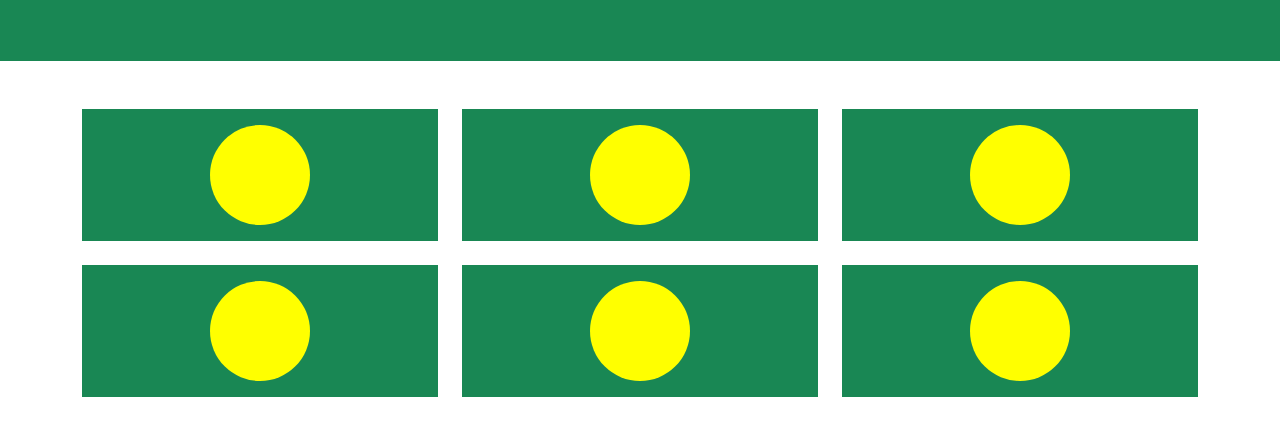
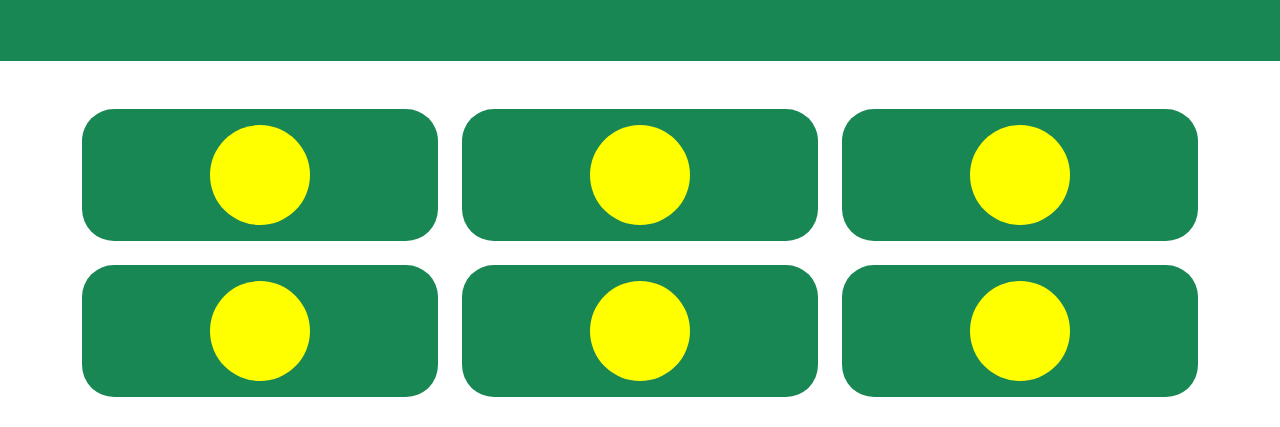
Before and after one commit to danilopiccinni/html-css-bootstrap-freelancer, a plain HTML site: page index.html in a window 1280 px wide. Shown: the part 373-800 px from the top of the page. Drawn offline with nearby package versions, Linux system fonts and the light colour scheme.

Commit message:
radius immagini sezione 1

```diff
--- a/index.html
+++ b/index.html
@@ -73,7 +73,7 @@
             <div class="container text-center">
                 <div class="row row-cols-3 g-4">
                   <div class="col">
-                    <div class="p-3 bg-success d-flex justify-content-center">
+                    <div class="p-3 bg-success rounded-5 d-flex justify-content-center">
                         <div class="img-card">
 
                         </div>
@@ -81,7 +81,7 @@
                   </div>
 
                   <div class="col">
-                    <div class="p-3 bg-success d-flex justify-content-center">
+                    <div class="p-3 bg-success rounded-5 d-flex justify-content-center">
                         <div class="img-card">
 
                         </div>
@@ -89,7 +89,7 @@
                   </div>
 
                   <div class="col">
-                    <div class="p-3 bg-success d-flex justify-content-center">
+                    <div class="p-3 bg-success rounded-5 d-flex justify-content-center">
                         <div class="img-card">
 
                         </div>
@@ -97,7 +97,7 @@
                   </div>
 
                   <div class="col">
-                    <div class="p-3 bg-success d-flex justify-content-center">
+                    <div class="p-3 bg-success rounded-5 d-flex justify-content-center">
                         <div class="img-card">
 
                         </div>
@@ -105,7 +105,7 @@
                   </div>
 
                   <div class="col">
-                    <div class="p-3 bg-success d-flex justify-content-center">
+                    <div class="p-3 bg-success rounded-5 d-flex justify-content-center">
                         <div class="img-card">
 
                         </div>
@@ -113,7 +113,7 @@
                   </div>
 
                   <div class="col">
-                    <div class="p-3 bg-success d-flex justify-content-center">
+                    <div class="p-3 bg-success rounded-5 d-flex justify-content-center">
                         <div class="img-card">
 
                         </div>
```
